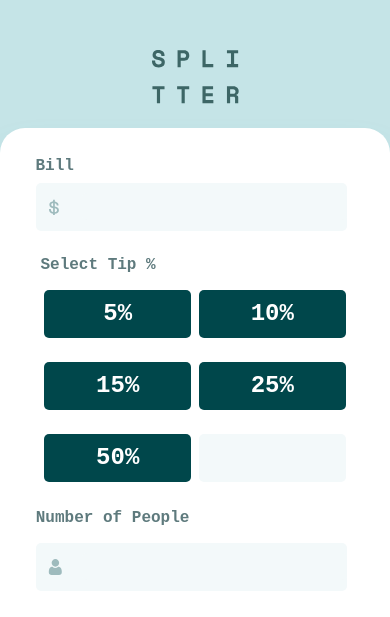
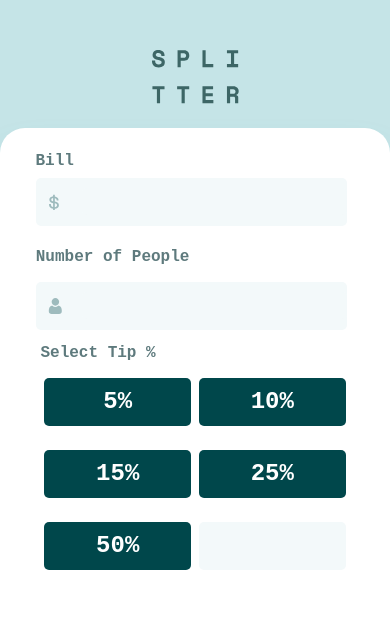
Before and after one commit to lmusque/tip_calculator, a plain HTML site: page index.html in a window 390 px wide. Both pictures are taken after a click on the button "RESET". Shown: the top 617 px of the page. Drawn offline with Linux system fonts and the light colour scheme.

Commit message:
changed some css and rearranged the people and tip divs

```diff
--- a/index.html
+++ b/index.html
@@ -41,20 +41,6 @@
 							<input autocomplete="off" type="text" class="billAmtInput" />
 						</div>
 					</div>
-
-					<!--TIP DIV -->
-					<div class="tipAmnt">
-						<p class="title">Select Tip %</p>
-						<div class="tipContainer">
-							<button class="tipNum" id="five" type="button" value="5">5%</button>
-							<button class="tipNum" id="ten" type="button" value="10">10%</button>
-							<button class="tipNum" id="fifteen" type="button" value="15">15%</button>
-							<button class="tipNum" id="twentyFive" type="button" value="25">25%</button>
-							<button class="tipNum" id="fifty" type="button" value="50">50%</button>
-							<input autocomplete="off" type="text" id="customTip" />
-						</div>
-					</div>
-
 					<!-- PPL DIV -->
 					<div class="pplContainer">
 						<div class="pplText">
@@ -72,6 +58,19 @@
 							</svg>
 							<!-- <input type="text" id="pplAmtInput" /> -->
 							<input autocomplete="off" type="text" class="pplAmtInput" />
+						</div>
+					</div>
+
+					<!--TIP DIV -->
+					<div class="tipAmnt">
+						<p class="title">Select Tip %</p>
+						<div class="tipContainer">
+							<button class="tipNum" id="five" type="button" value="5">5%</button>
+							<button class="tipNum" id="ten" type="button" value="10">10%</button>
+							<button class="tipNum" id="fifteen" type="button" value="15">15%</button>
+							<button class="tipNum" id="twentyFive" type="button" value="25">25%</button>
+							<button class="tipNum" id="fifty" type="button" value="50">50%</button>
+							<input autocomplete="off" type="text" id="customTip" />
 						</div>
 					</div>
 				</div>
--- a/scriptv3.js
+++ b/scriptv3.js
@@ -52,6 +52,21 @@ customTipInput.addEventListener("keyup", (e) => {
 	}
 });
 
+pplInput.addEventListener("keyup", (e) => {
+	if (e.key === "Enter") {
+		calcTip(true);
+	}
+});
+
 tips.forEach((tip) => {
 	tip.addEventListener("click", handleTipButtonClick);
 });
+
+// Reset form
+resetBtn.addEventListener("click", () => {
+	billInput.value = "";
+	pplInput.value = "";
+	customTip.value = "";
+	totalTipAmnt.textContent = "$0.00";
+	totalBillAmnt.textContent = "$0.00";
+});
--- a/style.css
+++ b/style.css
@@ -261,6 +261,7 @@ input:hover {
 	border-style: none;
 	border: none;
 	outline: none;
+	margin-top: 2rem;
 }
 
 #customTip:hover {
@@ -331,7 +332,6 @@ input:hover {
 	body {
 		display: flex;
 		flex-direction: column;
-
 		margin: auto;
 		width: 100vw;
 		height: 100vh;
@@ -375,6 +375,10 @@ input:hover {
 		margin-right: 0.5rem;
 	}
 
+	.billAmnt {
+		margin-bottom: -5rem;
+	}
+
 	.billAmtInput,
 	.pplAmtInput {
 		width: 16.5625rem;
@@ -382,15 +386,21 @@ input:hover {
 
 	.billInputDiv,
 	.pplInputDiv {
-		height: 3rem;
+		/* height: 3rem; */
 		width: 19.4375rem;
 	}
 
+	.tipNum {
+		margin-bottom: 1rem;
+	}
+	#customTip {
+		margin-top: 0rem;
+	}
 	.tipNum,
 	#customTip {
 		width: 9.16444rem;
 		height: 3rem;
-		gap: 1.5rem;
+		/* gap: 1.5rem; */
 		margin-bottom: 1rem;
 		font-size: 1.5rem;
 		font-style: normal;
@@ -407,13 +417,12 @@ input:hover {
 	}
 	.tipAmnt {
 		width: 90%;
-		height: 10rem;
+		/* height: 10rem; */
 		display: flex;
 		flex-direction: column;
 		align-items: center;
 		justify-content: center;
-		margin-top: -1rem;
-		margin-bottom: 2rem;
+		margin-top: 3rem; /* margin-bottom: 2rem; */
 	}
 	.tipAmnt .title {
 		align-self: flex-start;
@@ -461,6 +470,7 @@ input:hover {
 		position: relative;
 		margin: auto;
 		padding-top: 2rem;
+		/* margin: 0rem; */
 	}
 
 	.pTop {
```
